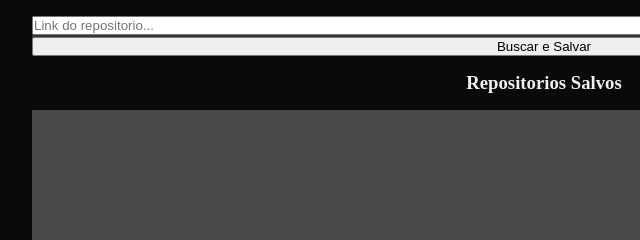
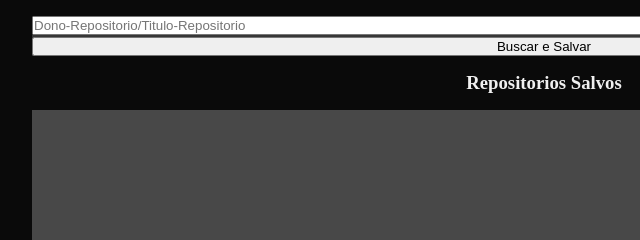
Before and after one commit to Diegiwg/github-repos-list, a plain HTML site: page index.html in a window 1280 px wide. Shown: the top 240 px of the page, 96-736 px from the left. Drawn offline with Linux system fonts and the light colour scheme.

Commit message:
Arrumei o placeholder do input(load-repo), para encaixar com o que se espera do mesmo: autor/titulo

```diff
--- a/index.html
+++ b/index.html
@@ -12,7 +12,10 @@
     <body>
         <main id="app">
             <section id="load-repo">
-                <input type="text" placeholder="Link do repositorio..." />
+                <input
+                    type="text"
+                    placeholder="Dono-Repositorio/Titulo-Repositorio"
+                />
                 <button>Buscar e Salvar</button>
             </section>
             <h3>Repositorios Salvos</h3>
```
